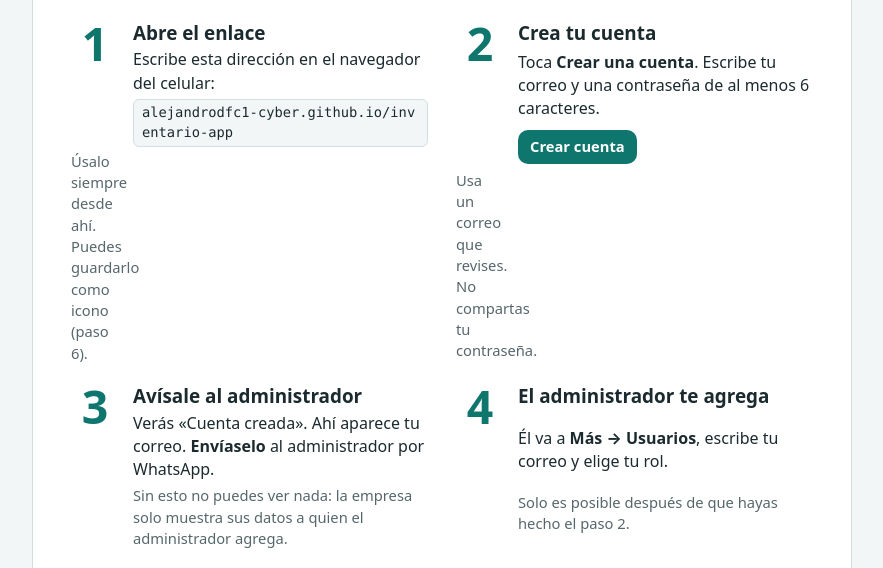
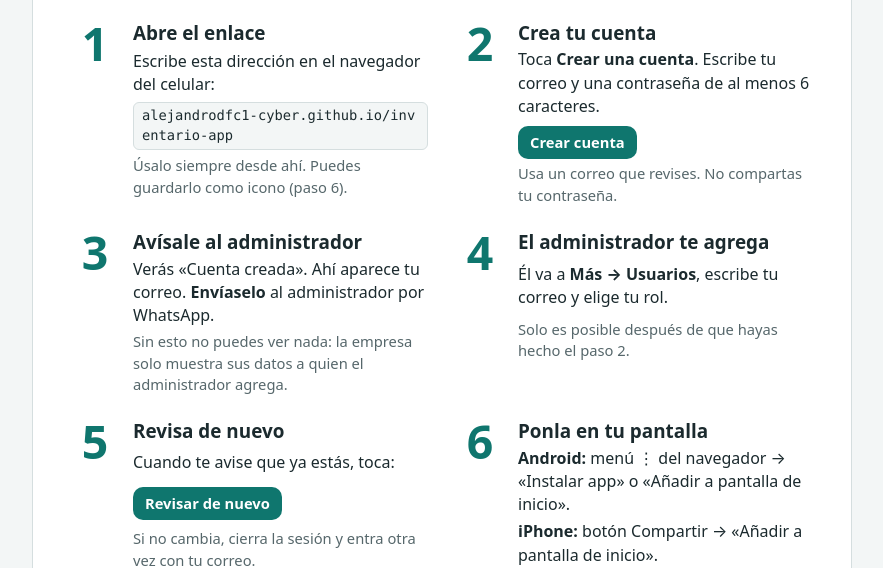
Before and after one commit to alejandrodfc1-cyber/inventario-app, a plain HTML site: page hoja-ingreso.html in a window 1280 px wide. Shown: the part 175-743 px from the top of the page, without its empty margins (198-1081 px from the left). Drawn offline with Linux system fonts and the light colour scheme.

Commit message:
Hoja de ingreso: arreglar notas que caian debajo del numero
Co-Authored-By: Claude Sonnet 5.5 <noreply@anthropic.com>

```diff
--- a/hoja-ingreso.html
+++ b/hoja-ingreso.html
@@ -48,10 +48,11 @@
   .sub { color: var(--suave); margin: 4px 0 0; font-size: 1.02rem; }
 
   .pasos { display: grid; grid-template-columns: repeat(2, minmax(0, 1fr)); gap: 22px 28px; margin: 0; padding: 0; list-style: none; }
-  .paso { display: grid; grid-template-columns: 48px minmax(0, 1fr); gap: 4px 14px; align-items: start; }
-  .num { font-weight: 800; font-size: 2.9rem; line-height: .9; color: var(--acento); grid-row: span 3; text-align: center; }
-  .paso h2 { font-weight: 800; font-size: 1.18rem; line-height: 1.15; margin: 0; text-wrap: balance; }
-  .paso p { margin: 0; }
+  .paso { display: grid; grid-template-columns: 48px minmax(0, 1fr); gap: 0 14px; align-items: start; }
+  .num { font-weight: 800; font-size: 2.9rem; line-height: .9; color: var(--acento); grid-row: 1 / span 8; text-align: center; }
+  .paso > :not(.num) { grid-column: 2; }
+  .paso h2 { font-weight: 800; font-size: 1.18rem; line-height: 1.15; margin: 0 0 4px; text-wrap: balance; }
+  .paso p { margin: 0 0 4px; }
   .paso .muted { color: var(--suave); font-size: .92rem; }
   .btn {
     display: inline-block; font-weight: 700; font-size: .92rem; color: #fff; background: var(--acento);
```
